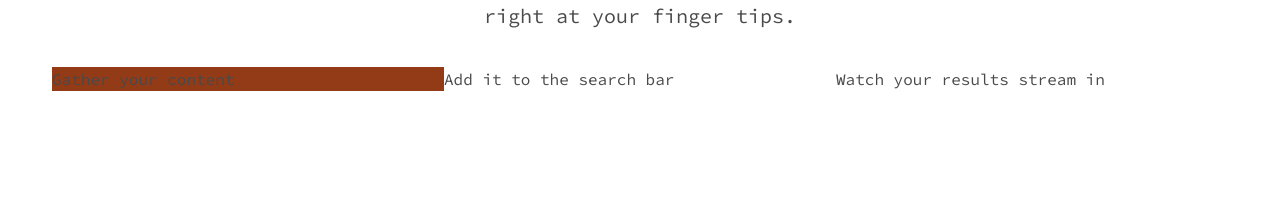
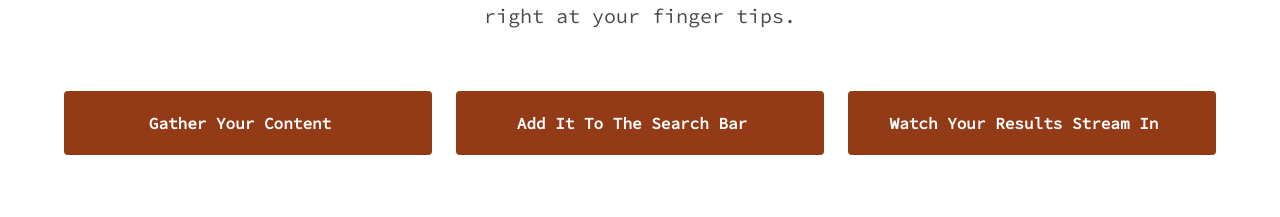
Before and after one commit to fourthbrain-final-project/glg-frontend, a React (Create React App) app: page /about in a window 1280 px wide. Shown: the part 453-670 px from the top of the page. Built offline with nearby package versions, Linux system fonts and the light colour scheme.

Commit message:
adding about updates

```diff
--- a/src/components/About.tsx
+++ b/src/components/About.tsx
@@ -17,26 +17,42 @@ class About extends React.Component<React.HTMLAttributes<HTMLDivElement>> {
                 </div>
                 <br />
                 <br />
-                <div className="columns">
-                    <div className="column is-one-half">
+                <div className="tile">
+                    <div className="tile is-parent">
                         <div className="container">
-                            <div className="tile is-ancestor">
-                                <div className="tile" style={{
-                                    backgroundColor: "#933A16"
+                            <div className="columns is-centered">
+                                <div className="column is-one-third is-flex">
+                                    <article className="tile is-child notification is-flex" style={{
+                                        background: "#933A16"
                                     }}>
-                                    <p>
+                                        <div className="container has-text-centered">
+                                            <p className="is-capitalized has-text-white is-size-6 has-text-weight-semibold">
                                                 Gather your content
                                             </p>
                                         </div>
-                                <div className="tile">
-                                    <p>
+                                    </article>
+                                </div>
+                                <div className="column is-one-third is-flex">
+                                    <article className="tile is-child notification is-flex" style={{
+                                        background: "#933A16"
+                                    }}>
+                                        <div className="container has-text-centered">
+                                            <p className="is-capitalized has-text-white is-size-6 has-text-weight-semibold">
                                             Add it to the search bar
                                             </p>
                                         </div>
-                                <div className="tile">
-                                    <p>
+                                    </article>
+                                </div>
+                                <div className="column is-one-third is-flex">
+                                    <article className="tile is-child notification is-flex" style={{
+                                        background: "#933A16"
+                                    }}>
+                                        <div className="container has-text-centered">
+                                            <p className="is-capitalized has-text-white is-size-6 has-text-weight-semibold">
                                             Watch your results stream in
                                             </p>
+                                        </div>
+                                    </article>
                                 </div>
                             </div>
                         </div>
```
Lines whose indentation alone changed are shown as unchanged.
